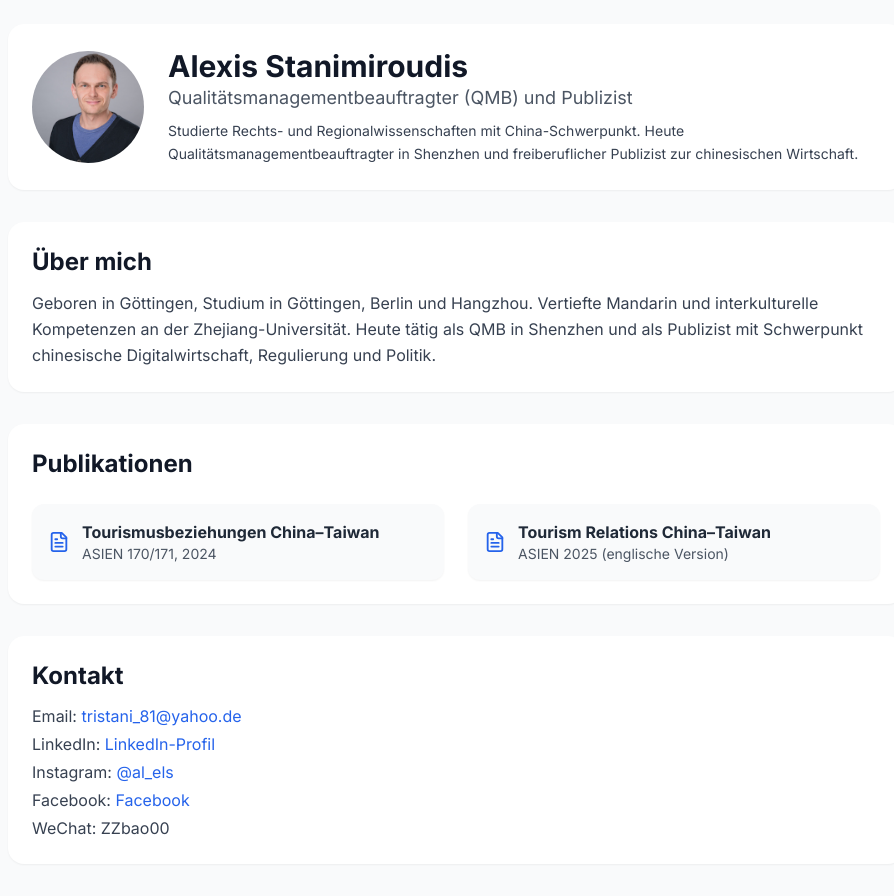
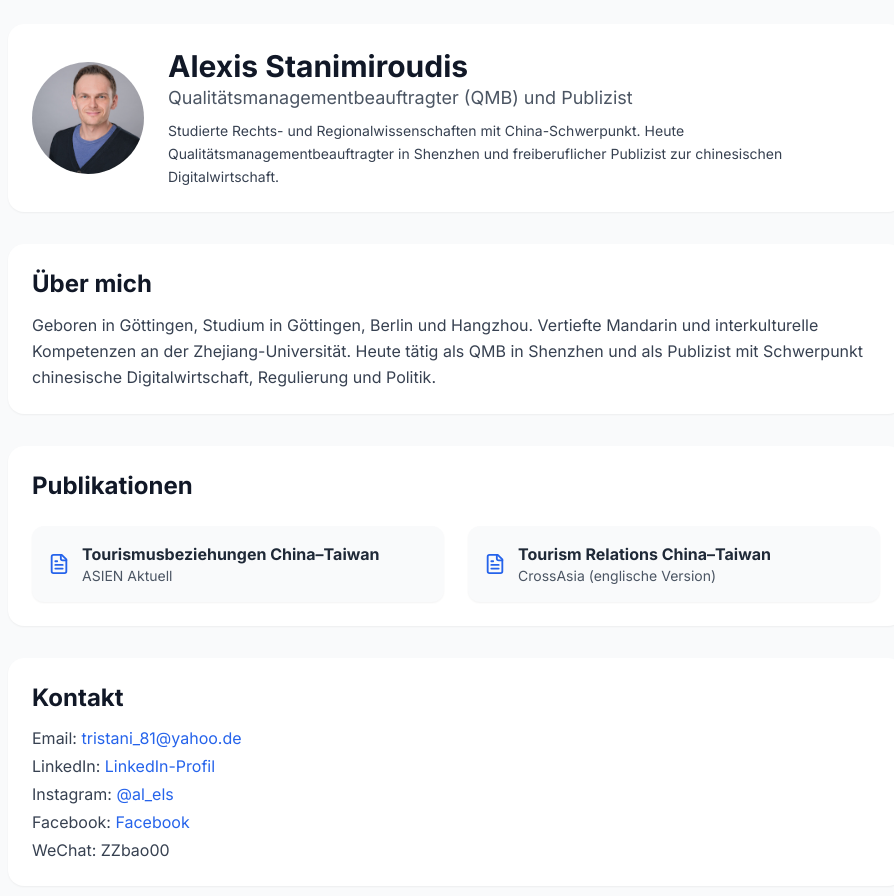
Before and after one commit to stanimia81/alexis-website, a React (Vite) app: page / in a window 1280 px wide. Shown: the top 896 px of the page, without its empty margins (184-1078 px from the left). Built offline with nearby package versions, Linux system fonts and the light colour scheme.

Commit message:
Update App.jsx

```diff
--- a/src/App.jsx
+++ b/src/App.jsx
@@ -1,6 +1,5 @@
 import React from "react";
 import { FileText } from "lucide-react"; // Icon-Bibliothek
-import profilePic from "/public/assets/profile.jpg";
 
 export default function App() {
   return (
@@ -8,7 +7,7 @@ export default function App() {
       {/* Header */}
       <header className="max-w-4xl w-full bg-white rounded-2xl shadow-sm p-6 flex gap-6 items-center">
         <img
-          src={profilePic}
+          src="/assets/profile.jpg"
           alt="Profilbild Alexis Stanimiroudis"
           className="w-28 h-28 rounded-full object-cover"
         />
@@ -20,7 +19,7 @@ export default function App() {
           <p className="mt-2 text-sm text-gray-700 leading-relaxed">
             Studierte Rechts- und Regionalwissenschaften mit China-Schwerpunkt.
             Heute Qualitätsmanagementbeauftragter in Shenzhen und freiberuflicher Publizist
-            zur chinesischen Wirtschaft.
+            zur chinesischen Digitalwirtschaft.
           </p>
         </div>
       </header>
@@ -43,7 +42,7 @@ export default function App() {
           <div className="grid grid-cols-1 md:grid-cols-2 gap-6">
             {/* Karte 1 */}
             <a
-              href="/pdfs/24-1+11_Rodenwald+Stanimiroudis_186-194.pdf"
+              href="/pdfs/Asien_Aktuell.pdf"
               target="_blank"
               rel="noopener noreferrer"
               className="block bg-gray-50 hover:bg-gray-100 rounded-xl p-4 shadow-sm transition"
@@ -54,14 +53,14 @@ export default function App() {
                   <h4 className="font-semibold text-gray-800">
                     Tourismusbeziehungen China–Taiwan
                   </h4>
-                  <p className="text-sm text-gray-600">ASIEN 170/171, 2024</p>
+                  <p className="text-sm text-gray-600">ASIEN Aktuell</p>
                 </div>
               </div>
             </a>
 
             {/* Karte 2 */}
             <a
-              href="/pdfs/(eng) ASIEN 2025 - Tourismus China Taiwan englische Version.pdf"
+              href="/pdfs/CrossAsia.pdf"
               target="_blank"
               rel="noopener noreferrer"
               className="block bg-gray-50 hover:bg-gray-100 rounded-xl p-4 shadow-sm transition"
@@ -73,7 +72,7 @@ export default function App() {
                     Tourism Relations China–Taiwan
                   </h4>
                   <p className="text-sm text-gray-600">
-                    ASIEN 2025 (englische Version)
+                    CrossAsia (englische Version)
                   </p>
                 </div>
               </div>
```
